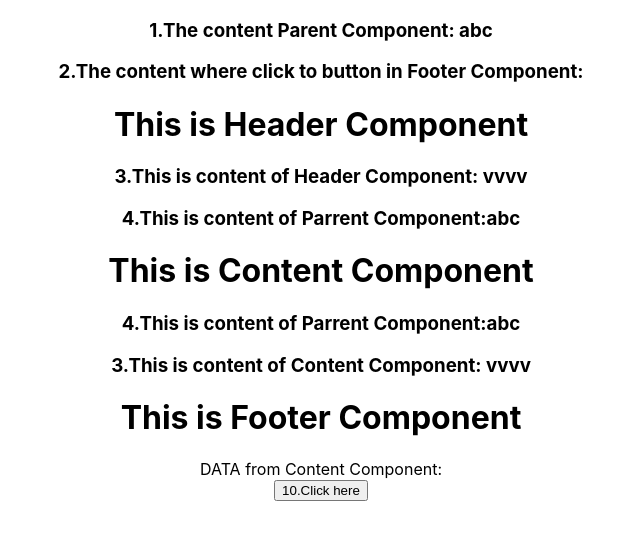
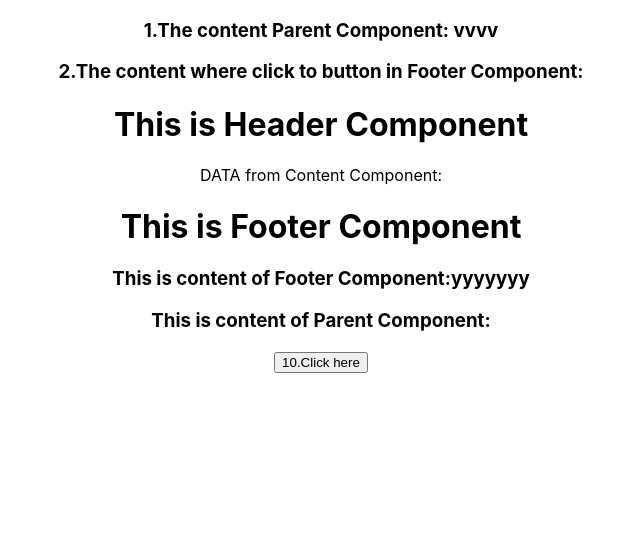
Before and after one commit to nguyenvanthanh280921/react_study, a React (Create React App) app: page / in a window 1280 px wide. Shown: the top 540 px of the page, without its empty margins (319-959 px from the left). Built offline with nearby package versions, Linux system fonts and the light colour scheme.

Commit message:
commit git

```diff
--- a/src/App.js
+++ b/src/App.js
@@ -28,6 +28,8 @@ class App extends Component {
         <div>
           <span>DATA from Content Component: {this.state.text}</span>
         </div>
+        <Footer setParrentText={this.setText} />
+
         <Content setParrentText={this.setText} />
       </div>
     );
--- a/src/Content.js
+++ b/src/Content.js
@@ -7,7 +7,7 @@ export default class Content extends React.Component {
     this.callToParent = this.callToParent.bind(this);
   }
   callToParent() {
-    this.props.setParrentText("abc ");
+    this.props.setParrentText("abc");
   }
   render() {
     return (
--- a/src/Footer.js
+++ b/src/Footer.js
@@ -4,20 +4,15 @@ class Footer extends Component {
   constructor(props) {
     super(props);
     this.state = {
-      headerText: "abc",
+      headerText: "yyyyyyy",
     };
   }
   render() {
     return (
       <div>
-        <h3>The content Parent Component: {this.props.headerText}</h3>
-
-        <h1>This is Header Component </h1>
-        <h3>
-          {" "}
-          The content where click to button in Footer Component:
-          {this.props.textFromContent}
-        </h3>
+        <h1>This is Footer Component </h1>
+        <h3>This is content of Footer Component:{this.state.headerText}</h3>
+        <h3>This is content of Parent Component: {this.props.text}</h3>
       </div>
     );
   }
--- a/src/Header.js
+++ b/src/Header.js
@@ -10,21 +10,13 @@ class Content extends Component {
   render() {
     return (
       <div class>
-        <h3>1.The content Parent Component: {this.props.headerText}</h3>
+        <h3>1.The content Parent Component: {this.state.headerText}</h3>
         <h3>
           {" "}
           2.The content where click to button in Footer Component:
           {this.props.textFromContent}
         </h3>
         <h1>This is Header Component </h1>
-
-        <h3>3.This is content of Header Component: {this.state.headerText}</h3>
-        <h3>4.This is content of Parrent Component:{this.props.headerText} </h3>
-        <h1>This is Content Component </h1>
-
-        <h3>4.This is content of Parrent Component:{this.props.headerText} </h3>
-        <h3>3.This is content of Content Component: {this.state.headerText}</h3>
-        <h1>This is Footer Component </h1>
       </div>
     );
   }
```
